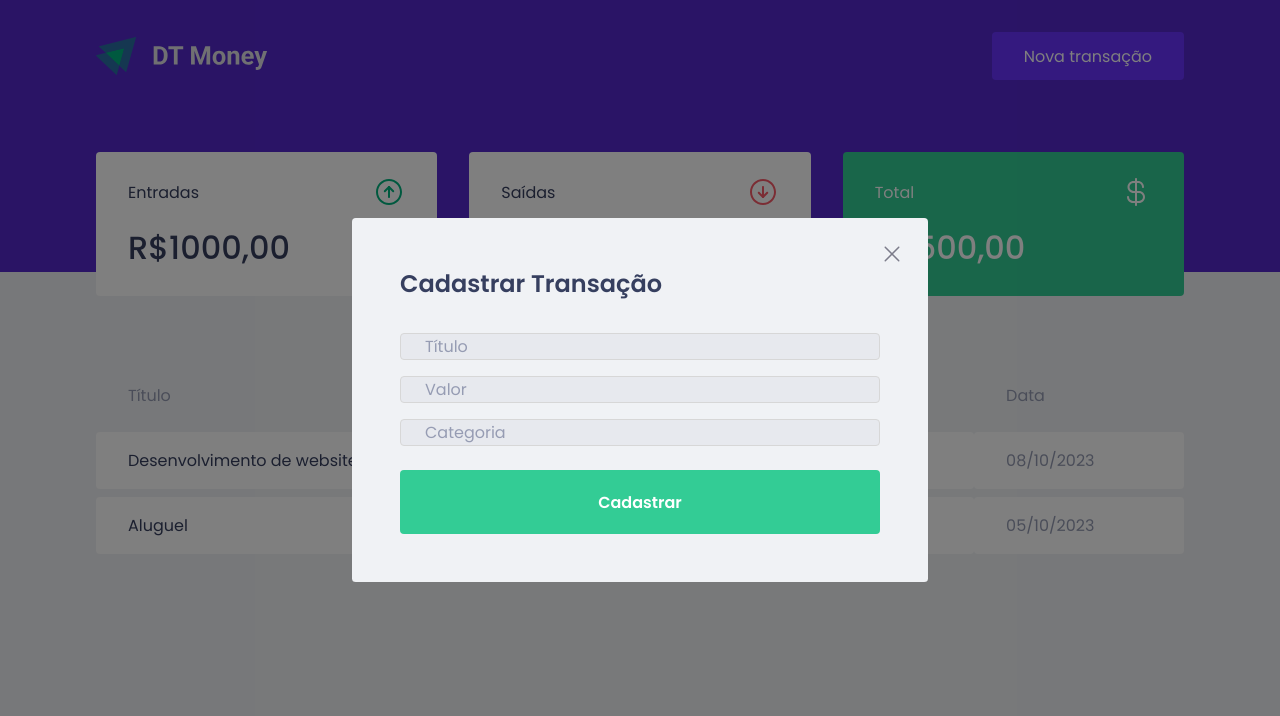
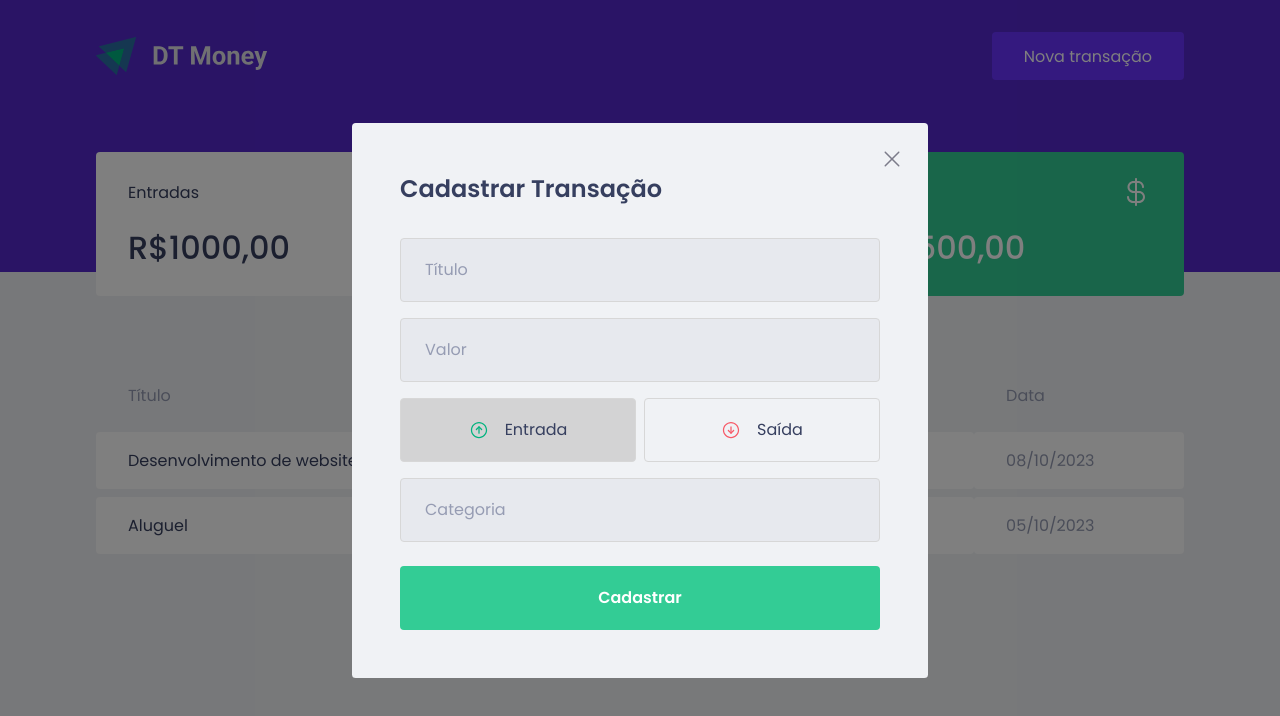
Before and after one commit to Tiago-Silva/dtmoney, a React (Create React App) app: page / in a window 1280 px wide. Both pictures are taken after a click on the button "Nova transação". Shown: the top 716 px of the page. Built offline with nearby package versions, Linux system fonts and the light colour scheme; no server answers; what miragejs would draw is missing.

Commit message:
feat: button and styled-component function

```diff
--- a/package.json
+++ b/package.json
@@ -12,6 +12,7 @@
     "@types/react-dom": "^18.0.0",
     "axios": "^1.5.1",
     "miragejs": "^0.1.47",
+    "polished": "^4.2.2",
     "react": "^18.2.0",
     "react-dom": "^18.2.0",
     "react-modal": "^3.16.1",
--- a/src/components/NewTransactionModal/style.ts
+++ b/src/components/NewTransactionModal/style.ts
@@ -1,5 +1,5 @@
 import styled from "styled-components";
-
+import { darken } from 'polished';
 
 export const Container = styled.form`
     h2 {
@@ -11,6 +11,7 @@
     input {
         width: 100%;
         padding: 0 1.5rem;
+        height: 4rem;
         border-radius: 0.25rem;
 
         border: 1px solid #d7d7d7;
@@ -47,3 +48,44 @@
         }
     }
 `;
+
+export const TransactionTypeContainer = styled.div`
+    margin: 1rem 0;
+    display: grid;
+    grid-template-columns: 1fr 1fr;
+    gap: 0.5rem;
+`;
+
+interface RadioBoxProps {
+    isActive: boolean;
+}
+
+export const RadioBox = styled.button<RadioBoxProps>`
+    height: 4rem;
+    border: 1px solid #d7d7d7;
+    border-radius: 0.25rem;
+
+    background: ${(props) => props.isActive ? '#cccc' : 'transparent'};
+
+    display: flex;
+    align-items: center;
+    justify-content: center;
+
+    transition: border-color 0.2s;
+
+    &:hover {
+        border-color: ${darken(0.1, '#d7d7d7')};
+    }
+
+    img {
+        width: 20px;
+        height: 20px;
+    }
+
+    span {
+        display: inline-block;
+        margin-left: 1rem;
+        font-size: 1rem;
+        color: var(--text-title);
+    }
+`;
--- a/src/components/NewTransactionModal/transactionModal.tsx
+++ b/src/components/NewTransactionModal/transactionModal.tsx
@@ -1,6 +1,10 @@
 import Modal from 'react-modal';
-import { Container } from './style';
+import { Container, TransactionTypeContainer, RadioBox } from './style';
 import closeImg from '../../assets/close.svg';
+import incomeImg from '../../assets/income.svg';
+import outcomeImg from '../../assets/outcome.svg';
+import { useState } from 'react';
+
 
 interface NewTransactionModalProps {
     isOpen: boolean;
@@ -8,6 +12,8 @@
 }
 
 export function NewTransactionModal({ isOpen, onRequestClose }: NewTransactionModalProps) {
+    const [type, setType] = useState('deposit');
+
     return (
         <Modal
           isOpen={isOpen}
@@ -35,6 +41,26 @@
                     placeholder='Valor'
                 />
 
+                <TransactionTypeContainer>
+                    <RadioBox
+                        type="button"
+                        onClick={() => { setType('deposit'); }}
+                        isActive={type === 'deposit'}
+                    >
+                        <img src={incomeImg} alt="Entrada" />
+                        <span>Entrada</span>
+                    </RadioBox>
+
+                    <RadioBox
+                        type="button"
+                        onClick={() => { setType('withdraw'); }}
+                        isActive={type === 'withdraw'}
+                    >
+                        <img src={outcomeImg} alt="Saída" />
+                        <span>Saída</span>
+                    </RadioBox>
+                </TransactionTypeContainer>
+
                 <input
                     placeholder='Categoria'
                 />
```
Also changed, not shown: 1 other file (tests, documents, lock files or other folders).
